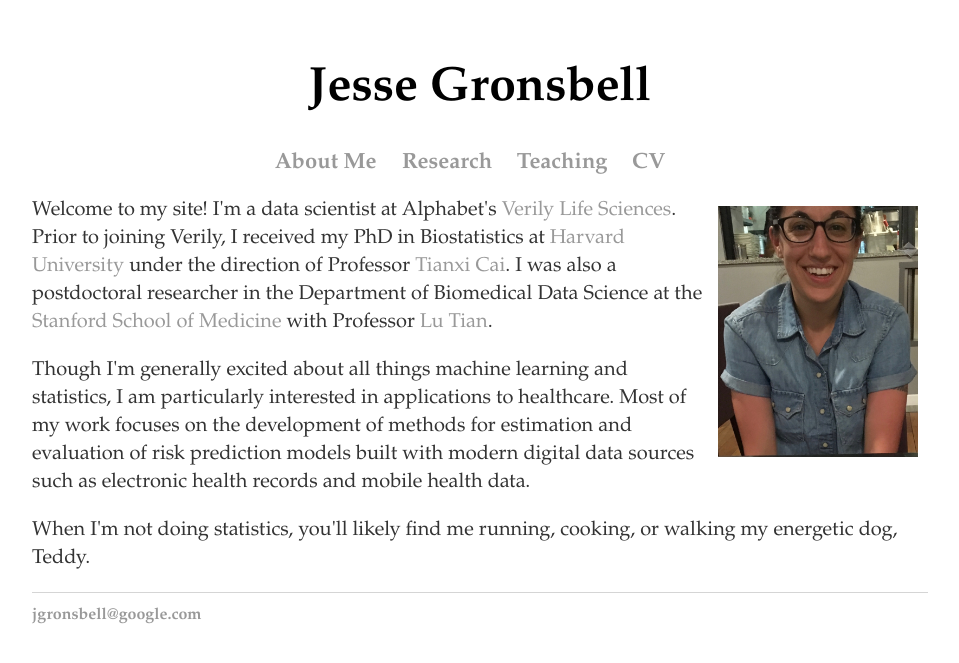
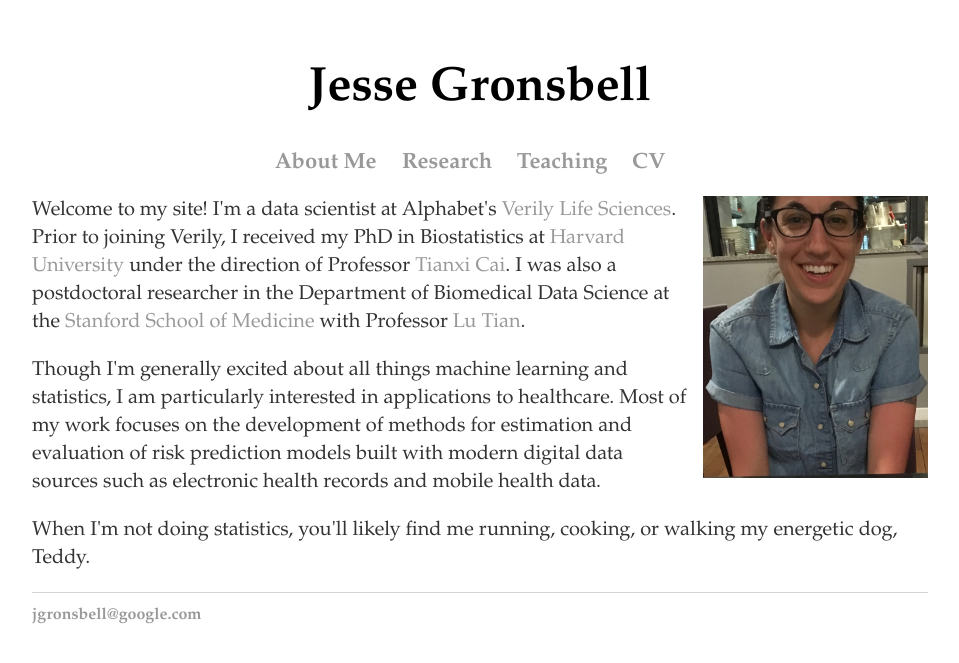
Before and after one commit to jgrons/old_website, a Jekyll site: the page built from index.html, in a window 1280 px wide. Shown: the top 663 px of the page, without its empty margins (160-1119 px from the left). Built offline with Jekyll 4.4.1, drawn with Linux system fonts in a browser that asks for light colours.

Commit message:
Update index.html

```diff
--- a/index.html
+++ b/index.html
@@ -7,7 +7,7 @@
 		<div class="span2">
 
 			   <a href="../pics/me_france.jpeg">
-            <img src="../pics/me_france.jpeg" HEIGHT="251" WIDTH="200" style="margin:10px 10px 10px 10px" align = "right"
+            <img src="../pics/me_france.jpeg" HEIGHT="282" WIDTH="225" style="margin: 0px 0px 10px 10px" align = "right"
                   title="JG" alt="JG"/></a>
         </div>
 
```
